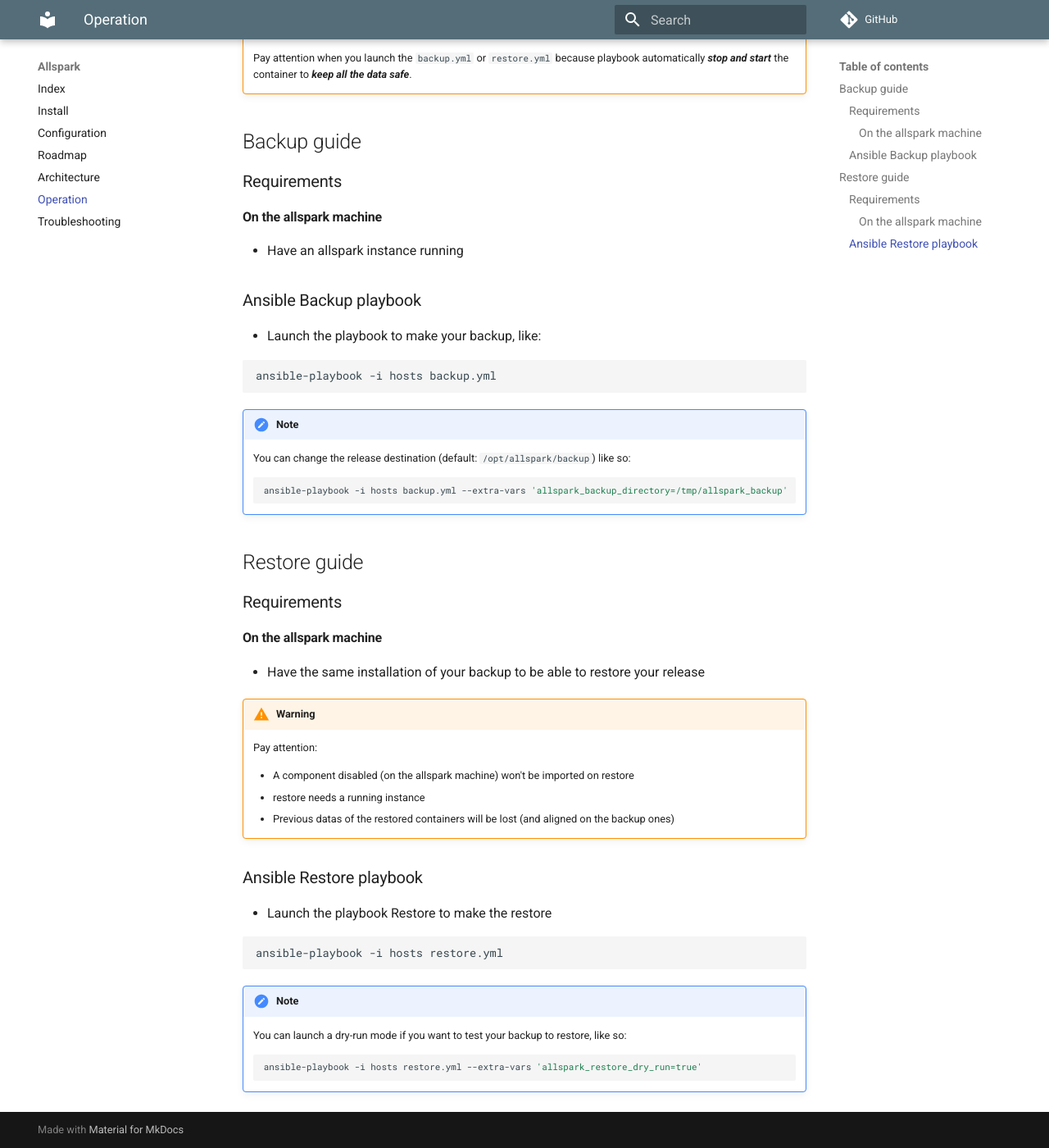
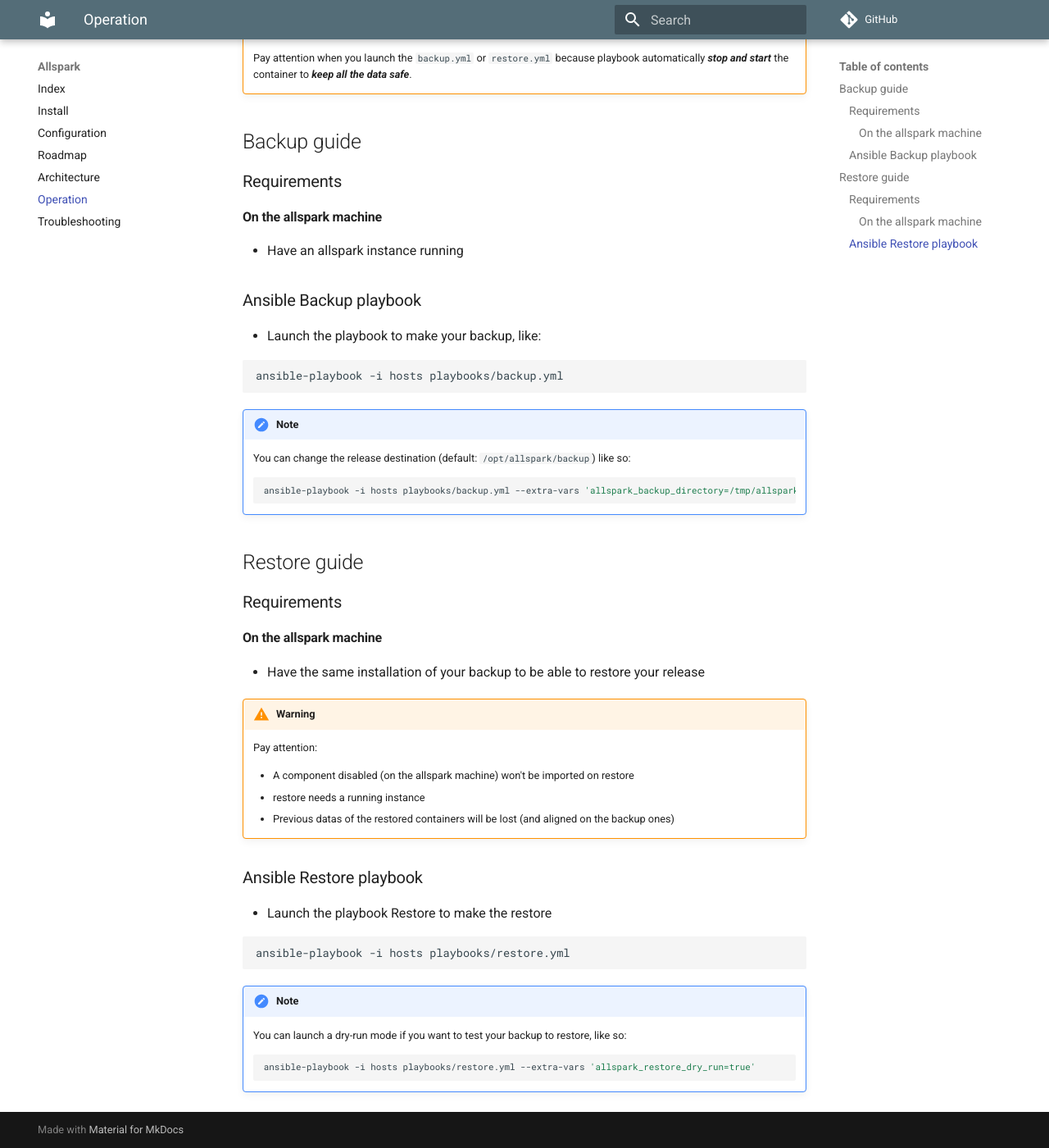
Before and after one commit to actiniumio/allspark, an MkDocs documentation site: the page built from docs/nav/operation.md, in a window 1280 px wide and 1400 px high, scrolled down 169 px. Shown: the whole window at 82% size. Built offline with MkDocs 1.6.1 and Material for MkDocs 9.7.7, drawn with Linux system fonts in a browser that asks for light colours; comment, search, counter and statistics services are not loaded.

Commit message:
Update Doc

````diff
--- a/docs/nav/operation.md
+++ b/docs/nav/operation.md
@@ -13,13 +13,13 @@
 - Launch the playbook to make your backup, like:
 
 ```bash
-ansible-playbook -i hosts backup.yml
+ansible-playbook -i hosts playbooks/backup.yml
 ```
 
 !!! Note
     You can change the release destination (default: `/opt/allspark/backup`) like so:
     ```bash
-    ansible-playbook -i hosts backup.yml --extra-vars 'allspark_backup_directory=/tmp/allspark_backup'
+    ansible-playbook -i hosts playbooks/backup.yml --extra-vars 'allspark_backup_directory=/tmp/allspark_backup'
     ```
 
 ## Restore guide
@@ -41,11 +41,11 @@
 - Launch the playbook Restore to make the restore
 
 ```bash
-ansible-playbook -i hosts restore.yml
+ansible-playbook -i hosts playbooks/restore.yml
 ```
 
 !!! Note
     You can launch a dry-run mode if you want to test your backup to restore, like so:
     ```bash
-    ansible-playbook -i hosts restore.yml --extra-vars 'allspark_restore_dry_run=true'
+    ansible-playbook -i hosts playbooks/restore.yml --extra-vars 'allspark_restore_dry_run=true'
     ```
````
